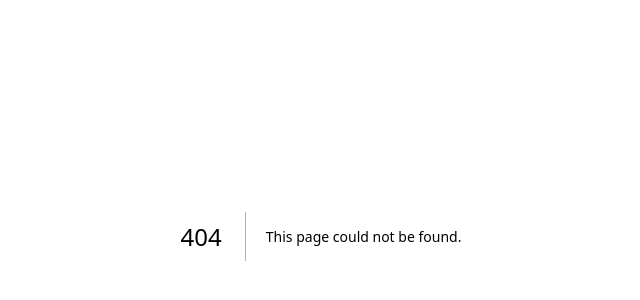
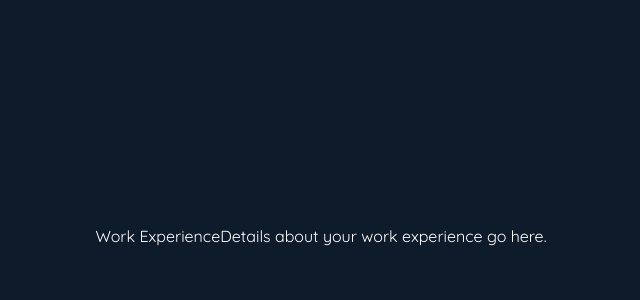
Before and after one commit to phanishree/portfolio, a Next.js app in the folder portfolio-bento/: page /work in a window 1280 px wide. Before the commit this address had no page. Shown: the part 164-464 px from the top of the page, without its empty margins (319-959 px from the left). Built offline with nearby package versions, Linux system fonts and the light colour scheme.

Commit message:
Add route to work experience item

```diff
--- a/portfolio-bento/src/app/components/BentoGridItems/WorkExperience.js
+++ b/portfolio-bento/src/app/components/BentoGridItems/WorkExperience.js
@@ -1,9 +1,11 @@
 "use client"
 import React from "react";
 import { DotLottieReact } from '@lottiefiles/dotlottie-react';
+import Link from 'next/link';
 
 export default function WorkExperience() {
     return (
+      <Link href="/work" className="w-full h-full flex items-center justify-center">
         <div className="w-full h-full text-white  bg-darkNavy rounded-lg shadow-lg flex flex-col items-center justify-center space-y-4 p-4 transform hover:scale-101 hover:shadow-lg transition duration-300 cursor-pointer">
           {/* Title */}
           <p className="text-2xl font-bold">Work Experience</p>
@@ -22,5 +24,6 @@ export default function WorkExperience() {
             <p className="text-xl font-semibold">Synamedia</p>
           </section>
         </div>
+      </Link>
     );
   }
--- /dev/null
+++ b/portfolio-bento/src/app/work/page.js
@@ -0,0 +1,10 @@
+import React from "react";
+
+export default function WorkExperience() {
+    return (
+      <div className="w-[100vw] h-[100vh] flex items-center justify-center text-white  bg-darkNavy">
+        <h1>Work Experience</h1>
+        <p>Details about your work experience go here.</p>
+      </div>
+    );
+  }
```
Lines whose indentation alone changed are shown as unchanged.
